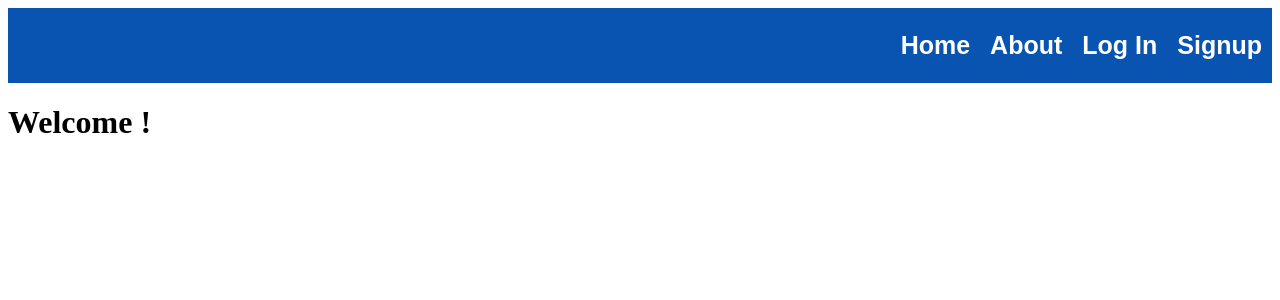
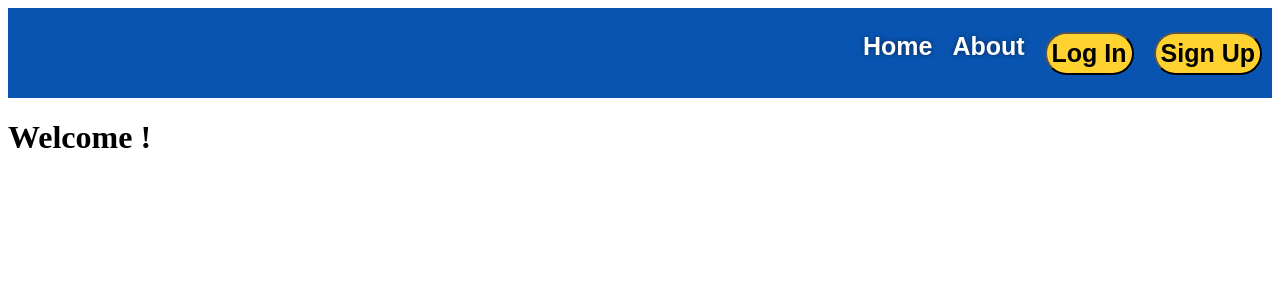
Before and after one commit to makeitMVPadmin/Communiti, a React (Create React App) app: page / in a window 1280 px wide. Shown: the top 300 px of the page. Built offline with nearby package versions, Linux system fonts and the light colour scheme; a small style sheet from the web is missing.

Commit message:
Made button dynamic for text; added styling to button; incorporated button to navbar component; more styling

```diff
--- a/src/components/Button/Button.jsx
+++ b/src/components/Button/Button.jsx
@@ -1,8 +1,9 @@
 import "./Button.scss"
 
-export default function Button() {
+export default function Button({buttonText}) {
     return(
         <>
+            <button>{buttonText}</button>
         </>
     )
 }
--- a/src/components/Button/Button.scss
+++ b/src/components/Button/Button.scss
@@ -1,5 +1,9 @@
-.button {
+button {
     color: #000000;
     background-color: #FFD22F;
     border-radius: 25px;
+    font-family: "Gilroy", sans-serif;
+    font-weight: 700;
+    font-size: 25px;
+    padding: 5px 5px;
 }
--- a/src/components/Navbar/Navbar.jsx
+++ b/src/components/Navbar/Navbar.jsx
@@ -1,14 +1,16 @@
 import "./Navbar.scss"
+import Button from "../Button/Button"
 
 export default function Navbar () {
+
     return(
         <>
             <nav className="navbar">
                 <ul className="nav-links">
                     <li>Home</li>
                     <li>About</li>
-                    <li>Log In </li>
-                    <li>Signup</li>
+                    <li><Button buttonText="Log In"/></li>
+                    <li><Button buttonText="Sign Up"/></li>
                 </ul>
             </nav>
         </>
--- a/src/components/Navbar/Navbar.scss
+++ b/src/components/Navbar/Navbar.scss
@@ -3,11 +3,11 @@
 .navbar {
     background: #0954B0;
     color: white;
-    font-family: "Gilroy Bold", sans-serif;
+    font-family: "Gilroy", sans-serif;
     font-weight: 700;
     font-size: 25px;
     position: sticky;
-    height: 75px;
+    height: 90px;
     top: 0;
     z-index: 100;
     display: flex;
@@ -23,6 +23,7 @@
 
   li {
     margin: 0 10px;
+    text-shadow: 0 0 5px rgba(0, 0, 0, 0.5);
   }
   .nav-links {
     display: flex;
```
